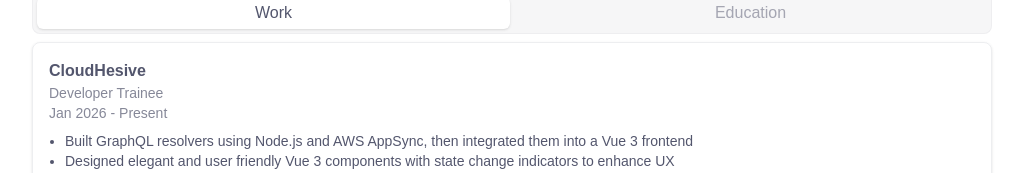
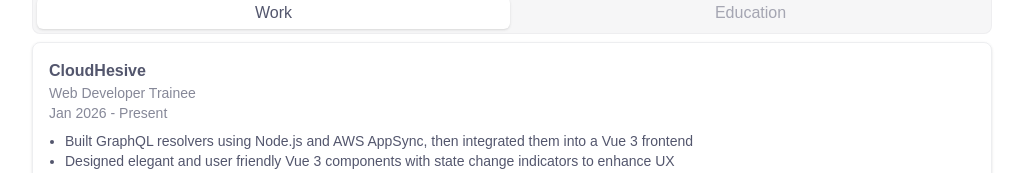
Before and after one commit to elijahcea/portfolio, a Next.js app: page / in a window 1280 px wide. Shown: the part 1199-1372 px from the top of the page, without its empty margins (128-1151 px from the left). Built offline with nearby package versions, Linux system fonts and the light colour scheme.

Commit message:
upload latest resume

```diff
--- a/components/ExperienceTabs.tsx
+++ b/components/ExperienceTabs.tsx
@@ -6,7 +6,7 @@ export default function ExperienceTabs() {
       company: "CloudHesive",
       roles: [
         {
-          title: "Developer Trainee",
+          title: "Web Developer Trainee",
           duration: "Jan 2026 - Present",
           highlights: [
             "Built GraphQL resolvers using Node.js and AWS AppSync, then integrated them into a Vue 3 frontend",
```
Also changed, not shown: 1 other file (tests, documents, lock files or other folders).
